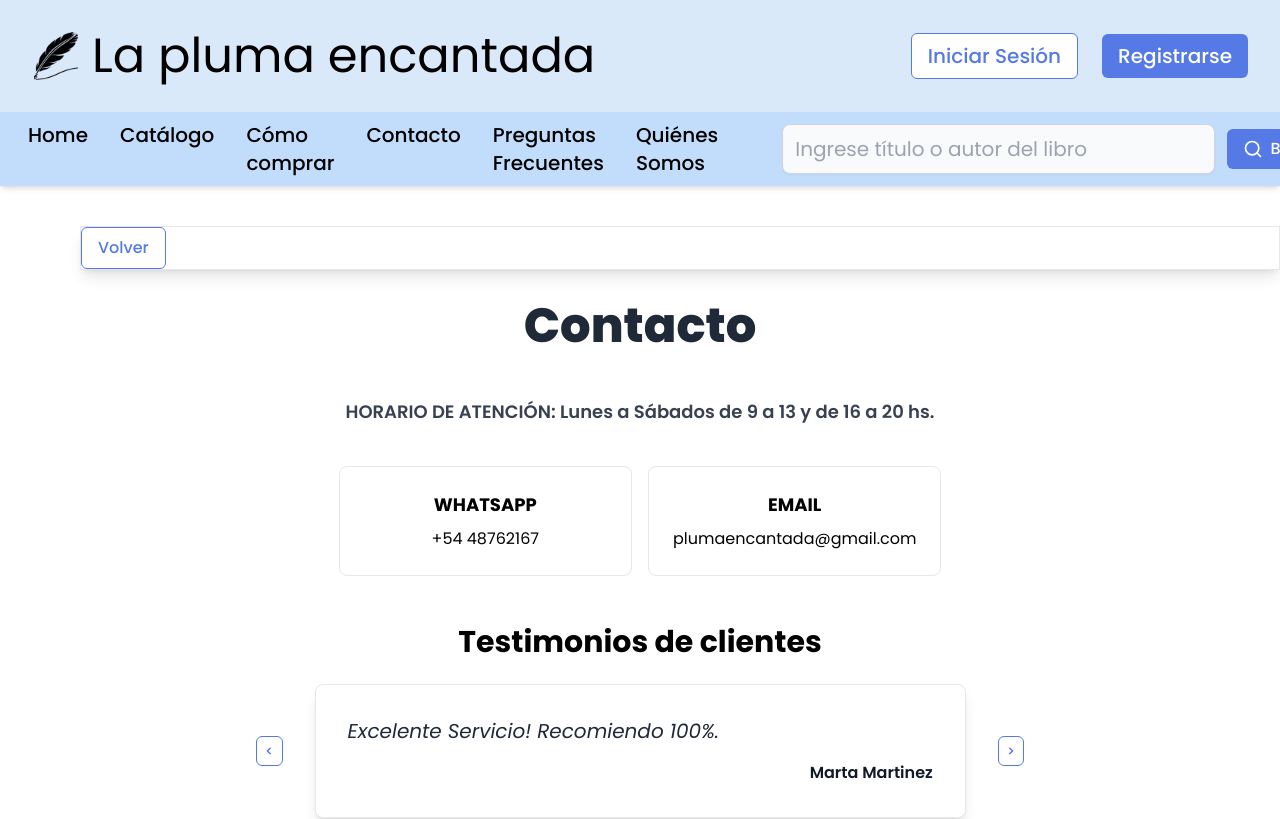
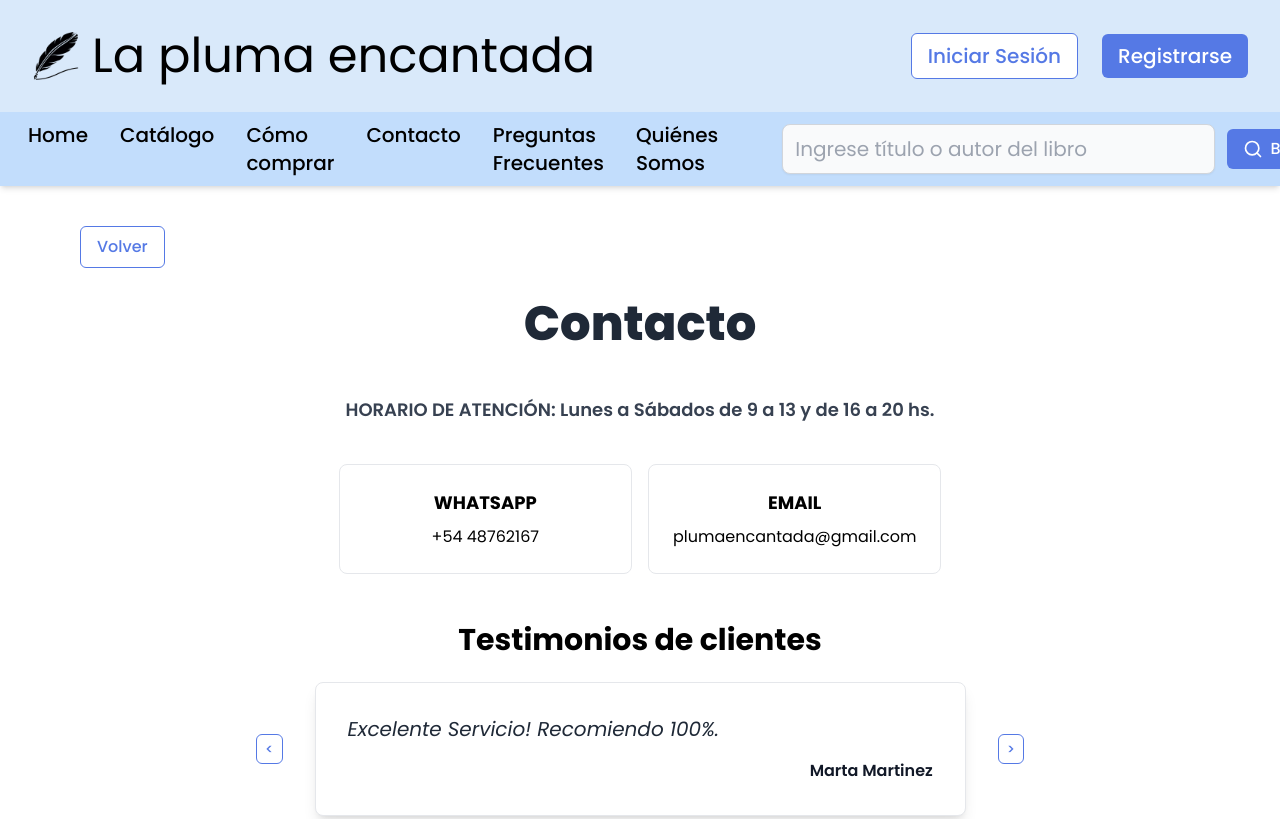
Before and after one commit to Talkird/bookstore-frontend, a React (Vite) app: page /contact in a window 1280 px wide. Shown: the top 819 px of the page. Built offline with nearby package versions, Linux system fonts and the light colour scheme.

Commit message:
fix contact

```diff
--- a/src/pages/Contact.jsx
+++ b/src/pages/Contact.jsx
@@ -5,10 +5,10 @@ import Testimonials from "../components/contact/Testimonial";
 function Contact() {
   return (
     <div>
-      <div className="ml-20 mt-10 flex justify-start shadow-lg border border-gray-200">
+      <div className="ml-20 mt-10 flex justify-start border-gray-200">
         <BackButton />
       </div>
-      <div className="mx-auto mb-10 flex flex-col items-center p-8">
+      <div className="mx-auto mb-10 flex flex-col items-center p-8 ">
         <h1 className="mb-12 text-center text-5xl font-extrabold text-gray-800">
           Contacto
         </h1>
```
